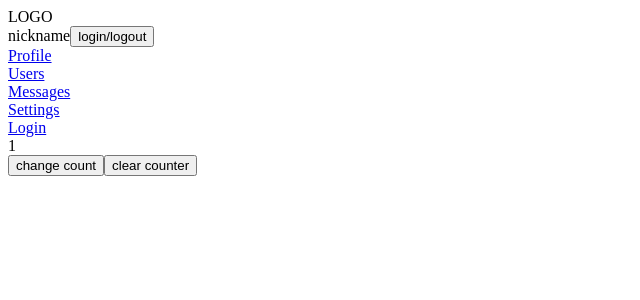
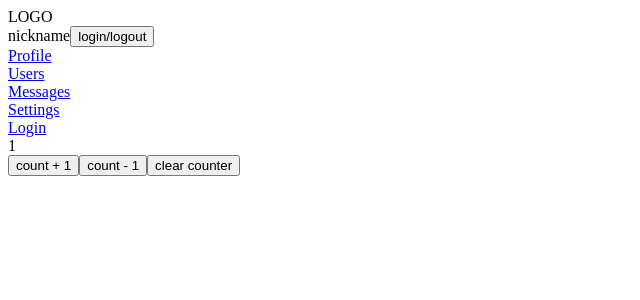
Before and after one commit to zamrus/mint-network, a React (Create React App) app in the folder mint-network/: page /settings in a window 1280 px wide. Both pictures are taken after a click on the button "enter". Shown: the top 300 px of the page, without its empty margins (0-640 px from the left). Built offline with nearby package versions, Linux system fonts and the light colour scheme.

Commit message:
added decrement hook and button

```diff
--- a/mint-network/src/components/Settings.js
+++ b/mint-network/src/components/Settings.js
@@ -3,16 +3,14 @@ import React, { useState } from "react";
 const Settings = () => {
 
     let [count, changeCount] = useState(1);
-    let increment = () => {
-        changeCount(count + 1);
-    }
-    let refresh = () => {
-        changeCount(0);
-    }
+    let increment = () => changeCount(count + 1);
+    let decrement = () => changeCount(count - 1);
+    let refresh = () => changeCount(0);
     return (
         <div>
             <div>{count}</div>
-            <button onClick={() => (increment())}>change count</button>
+            <button onClick={() => (increment())}>count + 1</button>
+            <button onClick={() => (decrement())}>count - 1</button>
             <button onClick={() => (refresh())}>clear counter</button>
         </div>
     )
```
